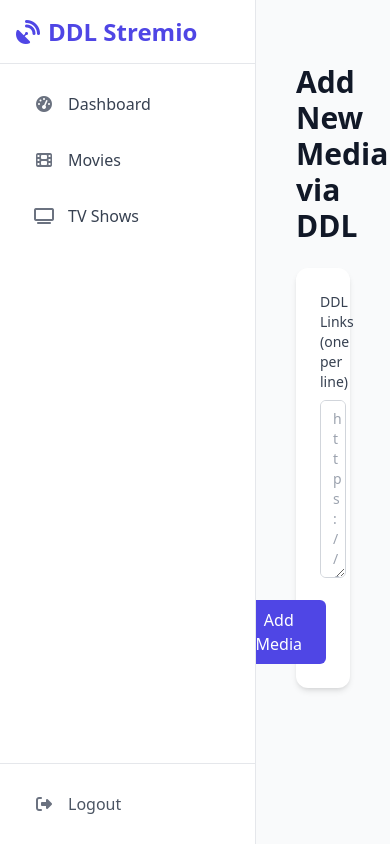
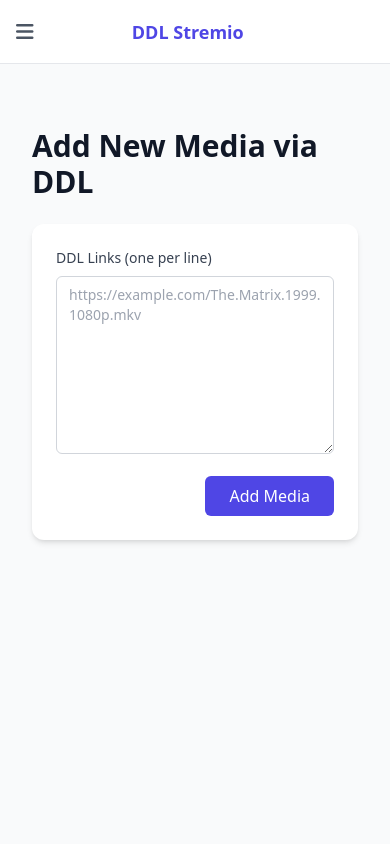
Before and after one commit to vigarepo2/DDL-to-Stremio, a FastAPI app: template templates/add.html in a window 390 px wide. Run offline with FastAPI, Linux system fonts and the light colour scheme; the template is opened without the code that fills it, so the values that code supplies are empty; some libraries are stand-ins or nearby versions.

Commit message:
Update base.html

```diff
--- a/templates/base.html
+++ b/templates/base.html
@@ -7,11 +7,14 @@
     <link rel="stylesheet" href="https://cdnjs.cloudflare.com/ajax/libs/font-awesome/6.5.1/css/all.min.css">
     <style>
         .sidebar-link{display:flex;align-items:center;padding:0.75rem 1rem;border-radius:0.5rem;transition:background-color .2s,color .2s}.sidebar-link.active{background-color:#4f46e5;color:#fff;font-weight:600}.sidebar-link:not(.active):hover{background-color:#eef2ff}.sidebar-link.active i{color:#fff}.sidebar-link i{color:#6b7280;transition:color .2s}.sidebar-link:hover i{color:#4f46e5}
+        #sidebar { transition: transform 0.3s ease-in-out; }
+        @media (max-width: 768px) { #sidebar { transform: translateX(-100%); } #sidebar.open { transform: translateX(0); } }
     </style>
 </head>
 <body class="h-full">
     <div class="flex h-full">
-        <aside class="w-64 bg-white border-r border-gray-200 flex-shrink-0 flex flex-col">
+        <div id="sidebar-backdrop" class="fixed inset-0 bg-black bg-opacity-50 z-20 hidden md:hidden" onclick="toggleSidebar()"></div>
+        <aside id="sidebar" class="w-64 bg-white border-r border-gray-200 flex-shrink-0 flex flex-col fixed md:relative h-full z-30">
             <div class="p-4 border-b h-16 flex items-center shrink-0"><a href="/" class="text-2xl font-bold text-indigo-600 flex items-center"><i class="fas fa-satellite-dish mr-2"></i>DDL Stremio</a></div>
             <nav class="p-4 space-y-2 flex-1 overflow-y-auto">
                 <a href="/" id="nav-dashboard" class="sidebar-link text-gray-700"><i class="fas fa-tachometer-alt w-6 text-center"></i><span class="ml-3">Dashboard</span></a>
@@ -21,9 +24,17 @@
             <div class="p-4 border-t shrink-0"><a href="/logout" class="sidebar-link text-gray-600"><i class="fas fa-sign-out-alt w-6 text-center"></i><span class="ml-3">Logout</span></a></div>
         </aside>
         <div class="flex-1 flex flex-col overflow-hidden">
-            <main class="flex-1 overflow-x-hidden overflow-y-auto"><div class="container mx-auto px-6 py-8">{% block content %}{% endblock %}</div></main>
+            <header class="md:hidden bg-white border-b h-16 flex items-center justify-between px-4 shrink-0">
+                <button onclick="toggleSidebar()" class="text-gray-600"><i class="fas fa-bars fa-lg"></i></button>
+                <a href="/" class="text-lg font-bold text-indigo-600">DDL Stremio</a>
+                <div class="w-8"></div>
+            </header>
+            <main class="flex-1 overflow-x-hidden overflow-y-auto"><div class="container mx-auto px-4 sm:px-6 py-8">{% block content %}{% endblock %}</div></main>
         </div>
     </div>
-    <script>document.addEventListener("DOMContentLoaded",function(){const path=window.location.pathname;if(path==='/')document.getElementById('nav-dashboard')?.classList.add('active');else if(path.startsWith('/manage/movie')||path.startsWith('/edit/movie'))document.getElementById('nav-movies')?.classList.add('active');else if(path.startsWith('/manage/tv')||path.startsWith('/edit/tv'))document.getElementById('nav-tv')?.classList.add('active')});</script>
+    <script>
+        function toggleSidebar() { document.getElementById('sidebar').classList.toggle('open'); document.getElementById('sidebar-backdrop').classList.toggle('hidden'); }
+        document.addEventListener("DOMContentLoaded",function(){const path=window.location.pathname;if(path==='/')document.getElementById('nav-dashboard')?.classList.add('active');else if(path.startsWith('/manage/movie')||path.startsWith('/edit/movie'))document.getElementById('nav-movies')?.classList.add('active');else if(path.startsWith('/manage/tv')||path.startsWith('/edit/tv'))document.getElementById('nav-tv')?.classList.add('active')});
+    </script>
 </body>
 </html>
```
